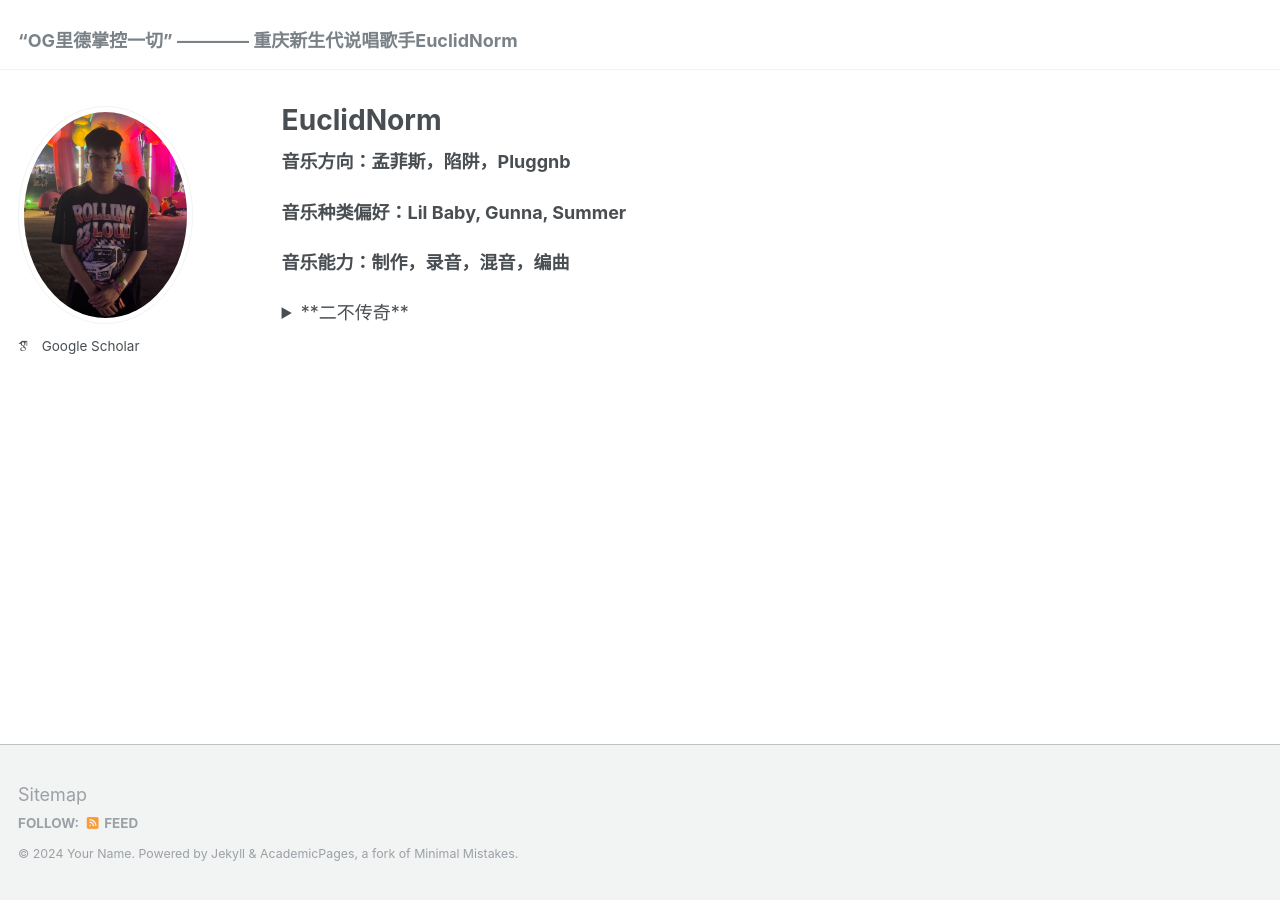
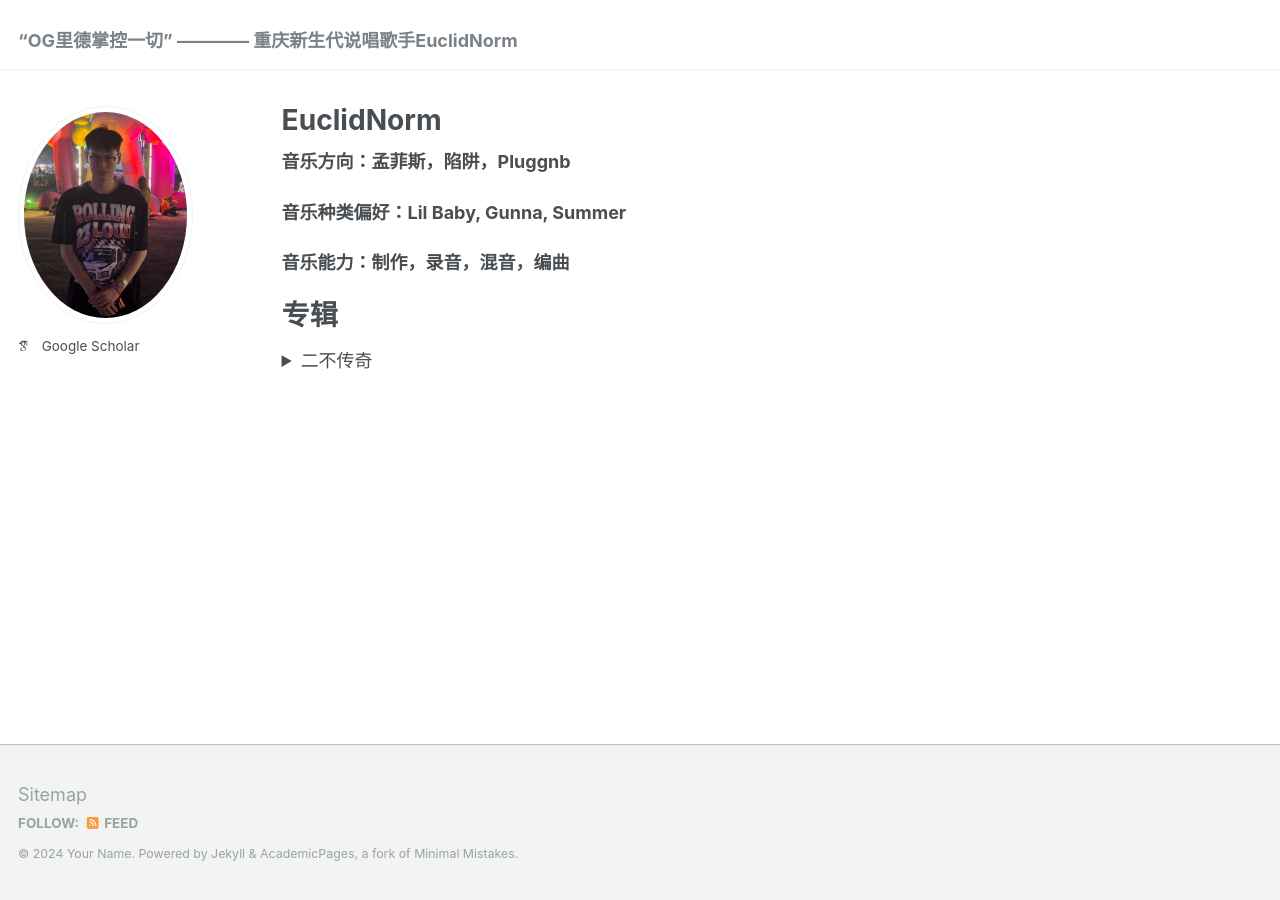
Before and after one commit to BSITA-CQ/BSITA-CQ.github.io, a Jekyll site: the page built from _pages/about.md, in a window 1280 px wide. Built offline with Jekyll 4.4.1, drawn with Linux system fonts in a browser that asks for light colours; some web fonts are replaced.

Commit message:
Update about.md

```diff
--- a/_pages/about.md
+++ b/_pages/about.md
@@ -25,9 +25,10 @@ redirect_from:
 
 
 
-
+专辑
+======
 <details>
-<summary>**二不传奇**</summary>
+<summary>二不传奇</summary>
 
 这张专辑起始于2022年六月，时值EuclidNorm前往新加坡留学的前夕。EuclidNorm心中对茫然的未来怅然，对当前在重庆的朋友与亲人依依不舍，写下了今当远离。而在新加坡期间，EuclidNorm在学习之余不断将心中的情绪写成歌曲，最后写出了四首较为满意的单曲。Fantasy、Baby记录了他对国内爱人的思念，心如冰雪记录了情绪的低落时刻，LiDAR则是作为EuclidNorm的硕士毕业论文主题被呈现出。
 
```
